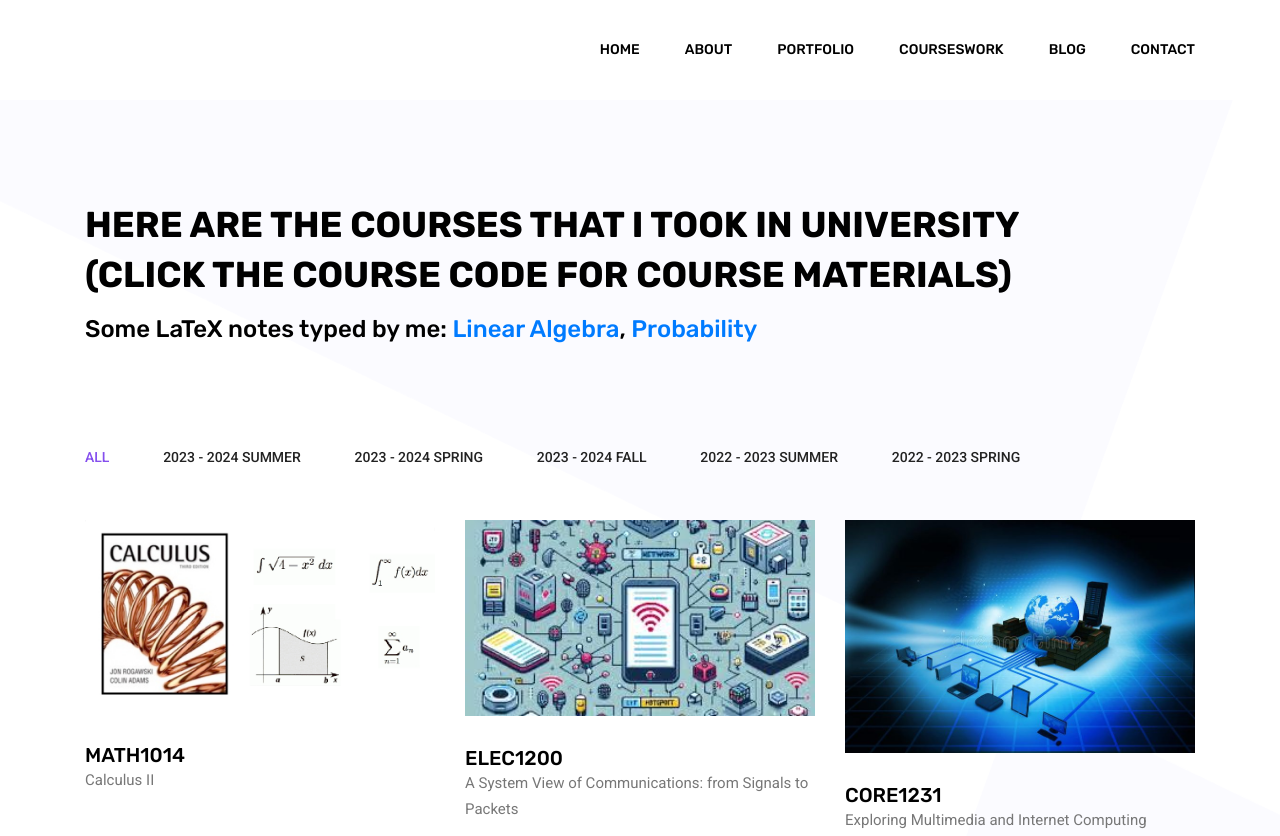
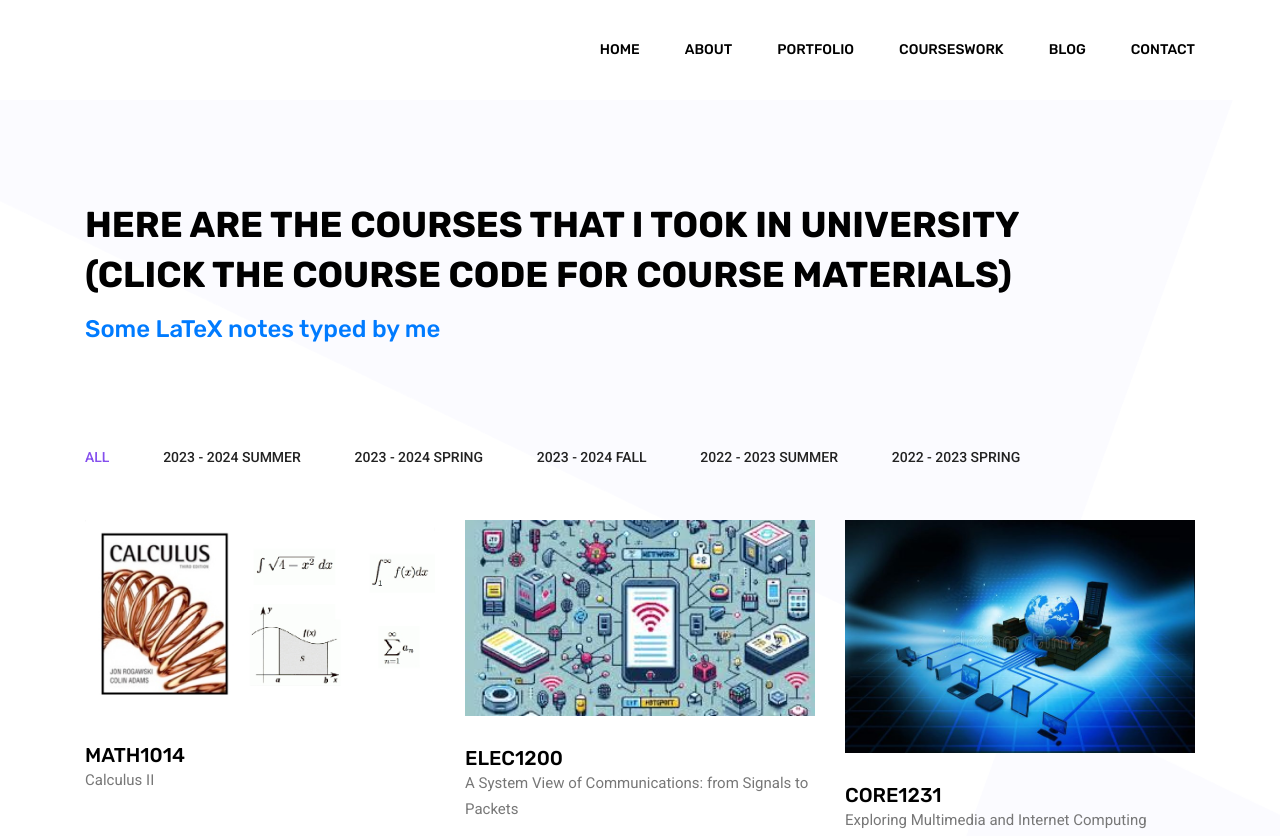
Before and after one commit to Larry1280326/larry128_blog, a plain HTML site: page coursework.html in a window 1280 px wide. Shown: the top 836 px of the page. Drawn offline with Linux system fonts and the light colour scheme; some packages are replaced by stand-ins of ours.

Commit message:
Update coursework.html

```diff
--- a/coursework.html
+++ b/coursework.html
@@ -75,7 +75,7 @@
           <div class="col-lg-12">
             <div class="main_title text-left">
               <h2>Here are the courses that I took in university <br> (click the course code for course materials)</h2>
-			  <h3>Some LaTeX notes typed by me: <a href="https://hkustconnect-my.sharepoint.com/:b:/g/personal/khliuae_connect_ust_hk/EcN17hfXEGdPuNRKGuGZQJcBqd3bTqEIctysGpziXBed-g?e=Y5sFaQ" target="_blank">Linear Algebra</a>, <a href="https://hkustconnect-my.sharepoint.com/:b:/g/personal/khliuae_connect_ust_hk/EXniz79d1jNAie6r4r5Eu7YBcB_CsrmRIrXp19MDiTmzYg?e=yEaLLE" target="_blank">Probability</a></h3>
+			  <h3><a href="https://github.com/Larry1280326/my-latex-notes">Some LaTeX notes typed by me</a></h3>
             </div>
           </div>
         </div>
```
